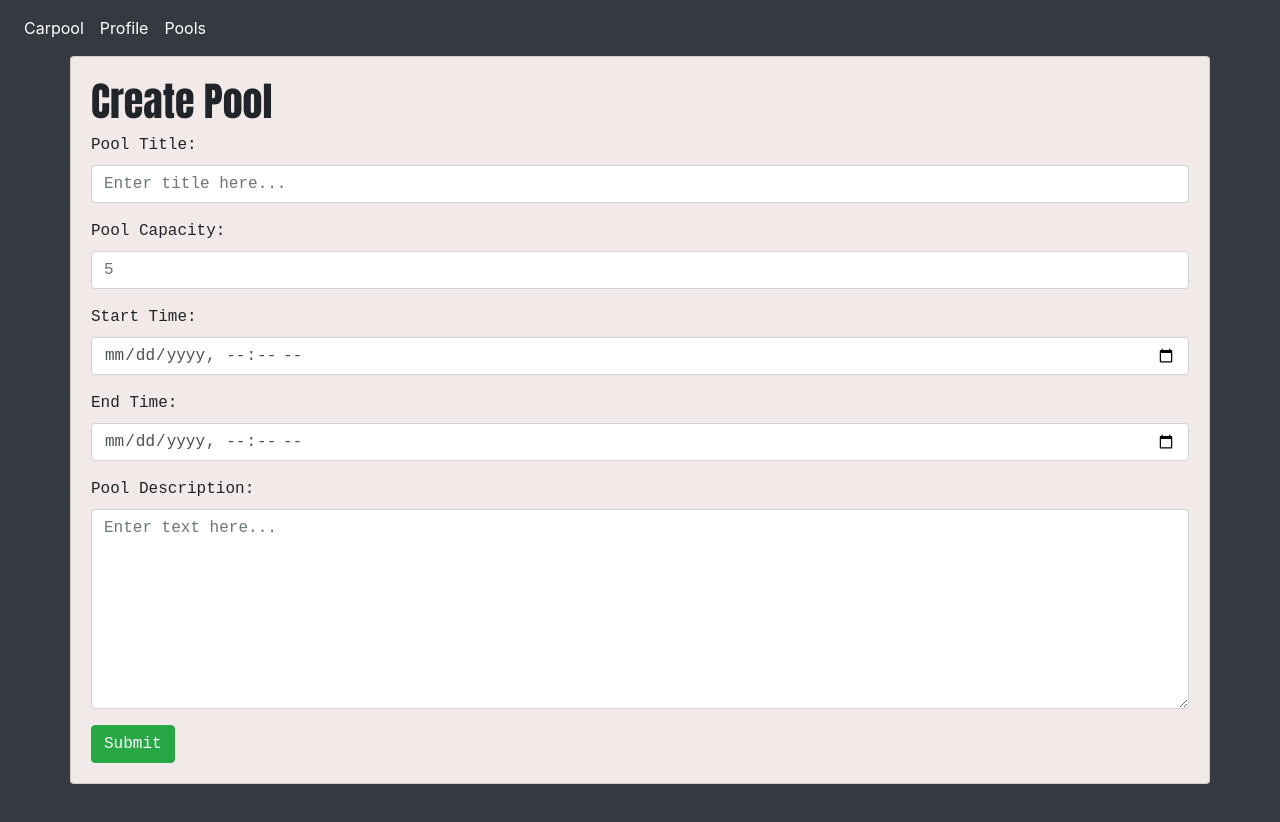
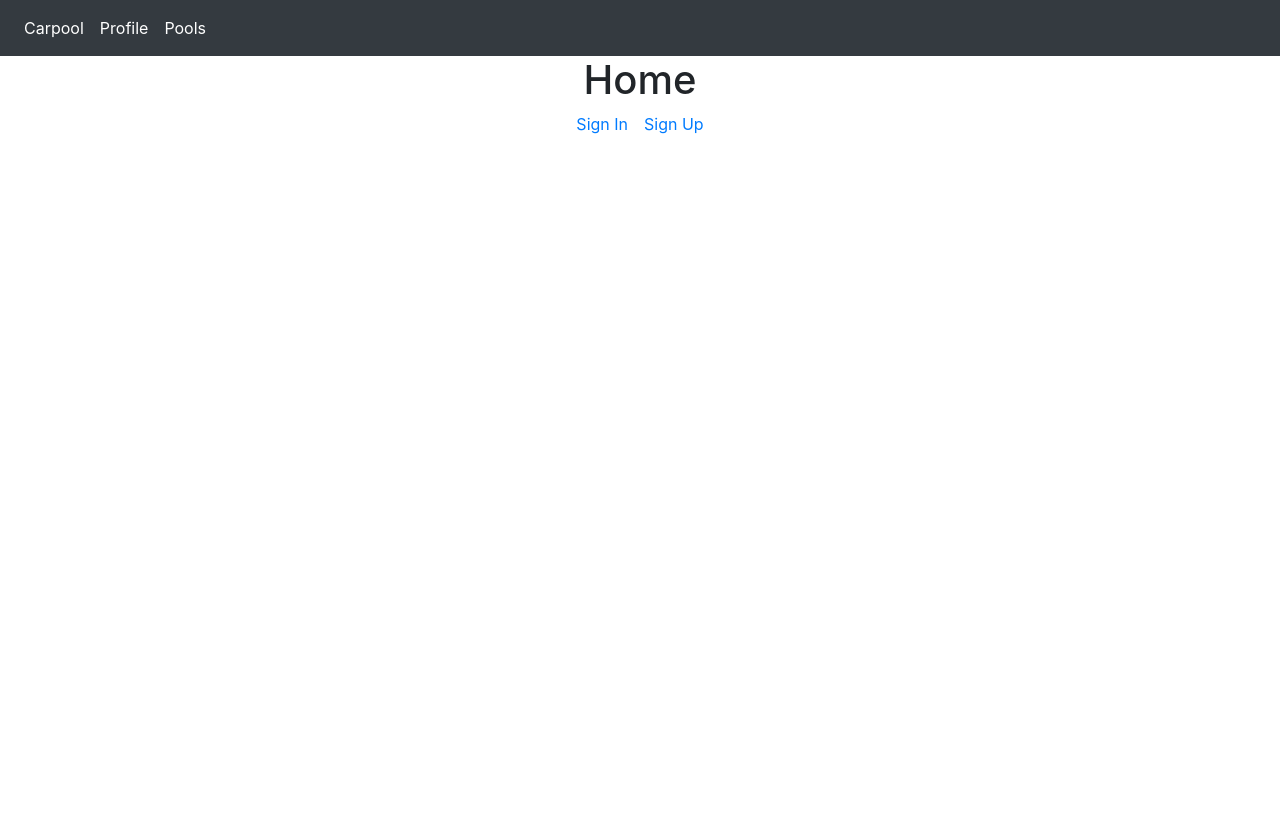
Before and after one commit to myfatemi04/wheelshare-frontend, a React (Create React App) app: page /create_pool in a window 1280 px wide. Shown: the top 822 px of the page. After the commit the page ends 800 px from the top, so only its background shows below. Built offline with nearby package versions, Linux system fonts and the light colour scheme; no server answers.

Commit message:
Add Home

```diff
--- a/package.json
+++ b/package.json
@@ -6,7 +6,10 @@
     "@testing-library/jest-dom": "^5.11.4",
     "@testing-library/react": "^11.1.0",
     "@testing-library/user-event": "^12.1.10",
+    "@types/bootstrap": "^5.0.12",
     "bootstrap": "^4.6.0",
+    "jquery": "^3.6.0",
+    "popper.js": "^1.16.1",
     "react": "^17.0.2",
     "react-bootstrap": "^1.5.2",
     "react-dom": "^17.0.2",
@@ -37,5 +40,6 @@
       "last 1 firefox version",
       "last 1 safari version"
     ]
-  }
+  },
+  "devDependencies": {}
 }
--- a/src/App.js
+++ b/src/App.js
@@ -1,4 +1,4 @@
-import React, { useState } from 'react';
+import React from 'react';
 import { BrowserRouter, Route, Switch } from 'react-router-dom';
 import Nav from './components/Nav';
 import Signin from './components/auth/Signin';
@@ -8,6 +8,7 @@ import Pool from './components/Pool';
 import Profile from './components/Profile';
 import CreatePool from './components/CreatePool';
 import UpdatePool from './components/UpdatePool';
+import Home from './components/Home';
 import Main from './components/Main';
 import 'bootstrap/dist/css/bootstrap.min.css';
 import 'bootstrap/dist/js/bootstrap.bundle.min';
@@ -20,6 +21,7 @@ function App() {
 			<BrowserRouter>
 				<Nav />
 				<Switch>
+					<Route component={Home} path="/" />
 					<Route component={Signup} path="/register" />
 					<Route component={Signin} path="/login" />
 					<Route component={Main} path="/about" />
--- a/src/components/CreatePool.js
+++ b/src/components/CreatePool.js
@@ -1,4 +1,4 @@
-import React, { useState, useEffect } from 'react';
+import React from 'react';
 
 const CreatePool = (props) => {
 	const onSubmit = (e) => {
--- /dev/null
+++ b/src/components/Home.js
@@ -0,0 +1,21 @@
+export default function Home() {
+	return (
+		<div
+			style={{
+				display: 'flex',
+				flexDirection: 'column',
+				alignItems: 'center',
+			}}
+		>
+			<h1>Home</h1>
+			<div style={{ display: 'flex', flexDirection: 'row' }}>
+				<a href="/signin" className="mx-2">
+					Sign In
+				</a>
+				<a href="/signup" className="mx-2">
+					Sign Up
+				</a>
+			</div>
+		</div>
+	);
+}
--- a/src/components/UpdatePool.js
+++ b/src/components/UpdatePool.js
@@ -1,8 +1,8 @@
-import React, { useState, useEffect } from 'react';
+import React, { useState, useEffect, useCallback } from 'react';
 
 const UpdatePool = (props) => {
 	const id = props.match.params.id;
-	const [state, setState] = useState({
+	const [pool, setPool] = useState({
 		pool_title: 'TJ Carpool',
 		pool_text: 'Carpool from TJ track to homes',
 		start_time: '4/10/2021 3:00 PM',
@@ -18,15 +18,15 @@ const UpdatePool = (props) => {
 		},
 	};
 
-	const callAPI = () => {
+	const callAPI = useCallback(() => {
 		fetch(`${process.env.REACT_APP_API_ENDPOINT}/pool/${id}`, requestOptions)
 			.then((response) => response.json())
 			.then((data) => {
 				if (data !== undefined) {
-					setState(data);
+					setPool(data);
 				}
 			});
-	};
+	}, [id, requestOptions]);
 	const onSubmit = (e) => {
 		e.preventDefault();
 		const requestOptions = {
@@ -45,7 +45,7 @@ const UpdatePool = (props) => {
 	};
 	useEffect(() => {
 		callAPI();
-	}, []);
+	}, [callAPI]);
 	return (
 		<div
 			className="bg-dark"
```
Also changed, not shown: src/components/ProtectedRoute.js (+13 -13 lines), 1 other file (tests, documents, lock files or other folders).
